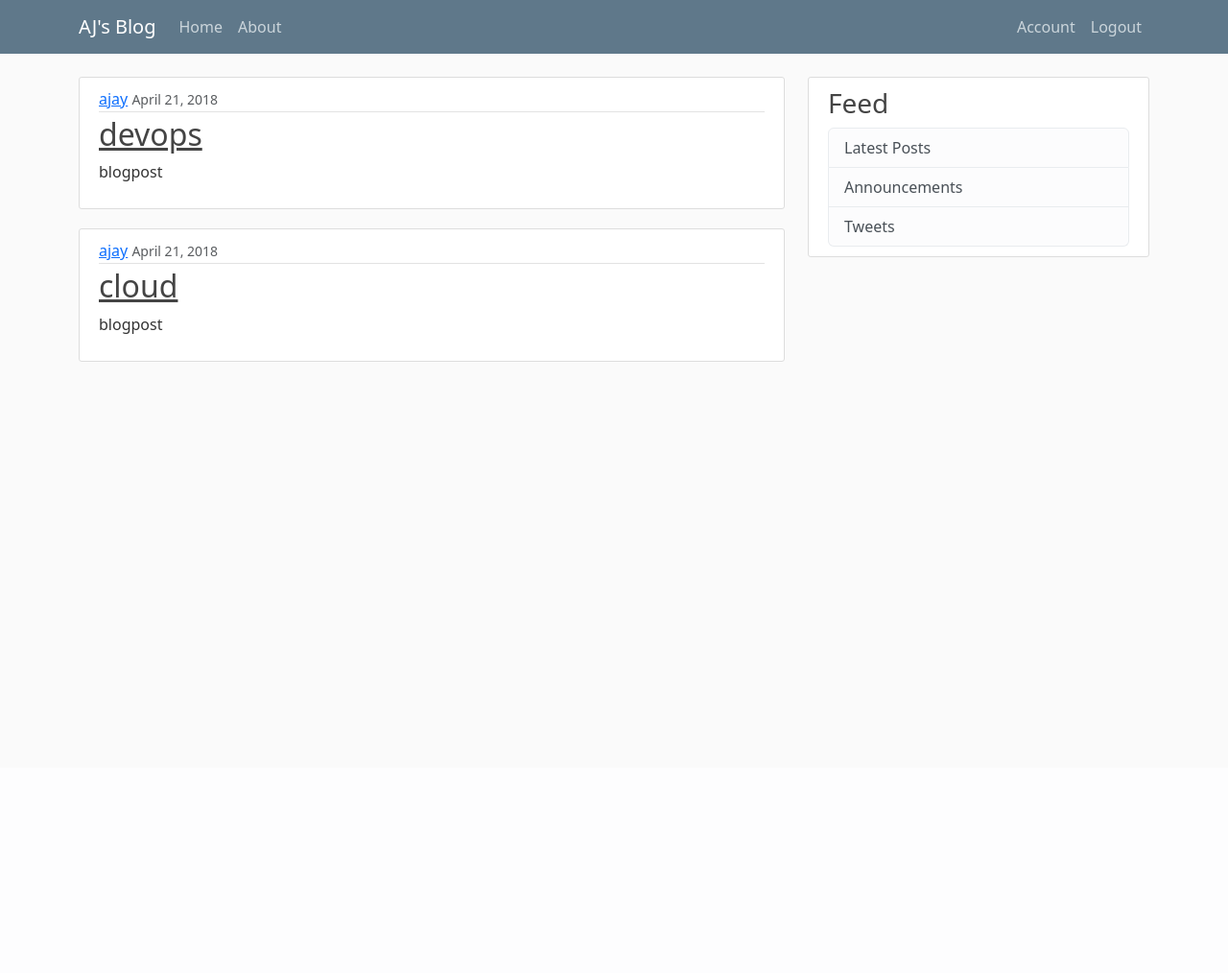
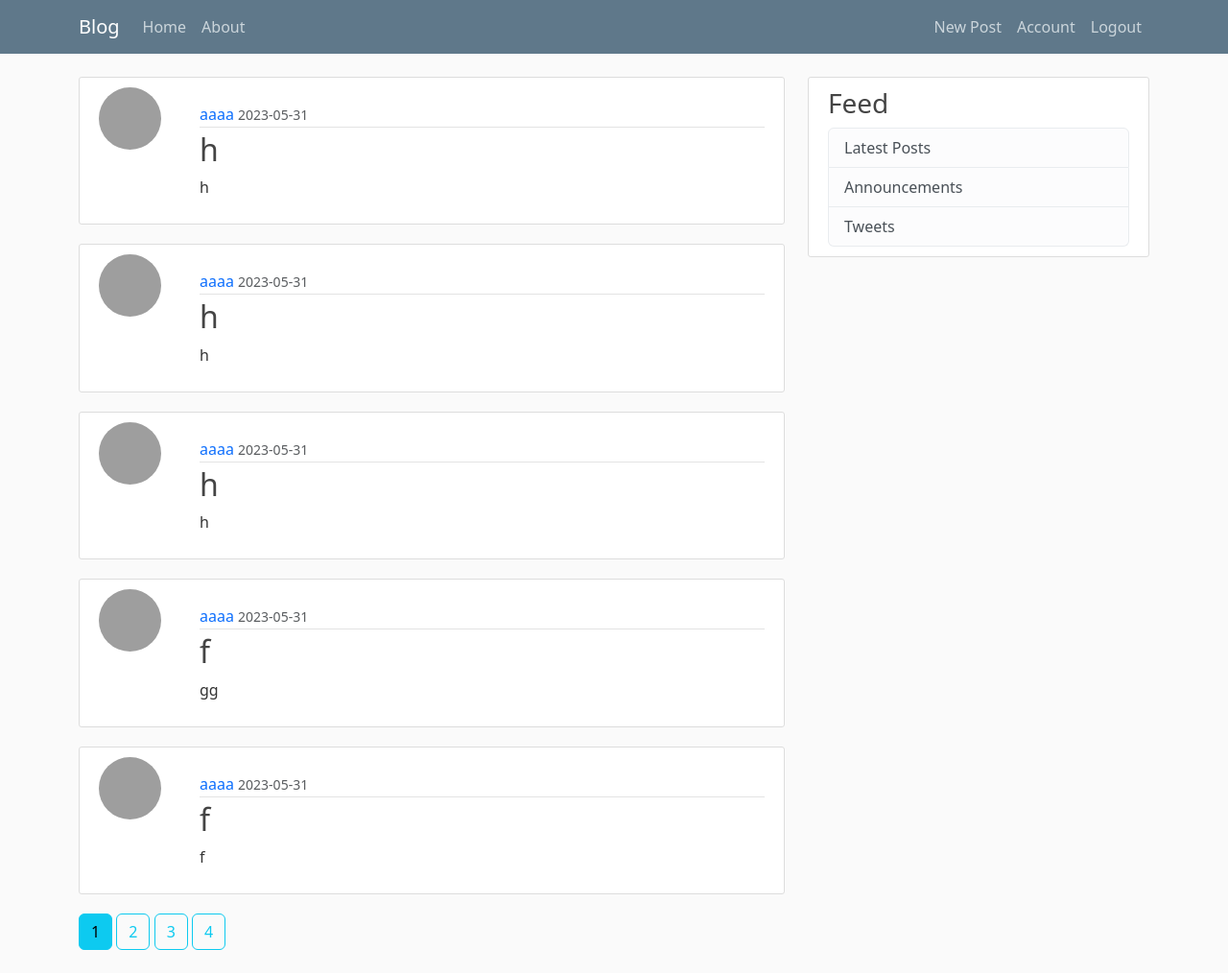
Before and after one commit to ajayg99/Blog_flask, a Flask app: page / in a window 1280 px wide. Shown: the whole page at 96% size. Before the commit the page ends 377 px from the top, so only its background shows below. Run offline with Flask 3, Linux system fonts and the light colour scheme; a user stored in the database is signed in; grey boxes are pictures that could not be loaded.

Commit message:
update delete and pagination

```diff
--- a/blog_flask_pkg/routes.py
+++ b/blog_flask_pkg/routes.py
@@ -1,31 +1,18 @@
-from flask import Flask, render_template, url_for, flash, redirect, request
-from blog_flask_pkg.forms import Reg, Log, Update_acc
+from flask import Flask, render_template, url_for, flash, redirect, request, abort
+from blog_flask_pkg.forms import Reg, Log, Update_acc, PostForm
 from blog_flask_pkg.models import Post, User
 from blog_flask_pkg import app, db, bcrypt
 from flask_login import login_user, current_user, logout_user, login_required
 import os, requests
 
 
-post = [
-    {
-        'author':'ajay',
-         'title' : 'devops',
-         'content':'blogpost',
-         'date_posted':'April 21, 2018'
-
-    },
-        {
-        'author':'ajay',
-         'title' : 'cloud',
-         'content':'blogpost',
-         'date_posted':'April 21, 2018'
-
-    }
-]
-
 @app.route('/')
 @app.route('/home')
+@login_required
 def home():
+    page = request.args.get('page',1,type=int)
+    post = Post.query.order_by(Post.date_posted.desc()).paginate(page=page, per_page=5)
+
     return render_template('home.html', posts=post)
 
 @app.route('/about')
@@ -36,13 +23,17 @@ def about():
 def Register():
     if current_user.is_authenticated:
         return redirect(url_for('home'))
-    form = Reg()
+
+    form = Reg()        #instance of Reg from forms.py
     if form.validate_on_submit():
-        hashed_pw = bcrypt.generate_password_hash(form.passw.data).decode('utf-8')
+        hashed_pw = bcrypt.generate_password_hash(form.passw.data).decode('utf-8') #hashing password
+        #pushing data to DB
         user = User(username=form.uname.data, email=form.email.data, passw=hashed_pw)
         db.session.add(user)
         db.session.commit()
 
+        #getting default img from robohash which is generated in models.py when creating user profile ; the url is a field(img) for the user table
+        #the logic stores the img under the dir named after user
         user_data = User.query.filter_by(username=form.uname.data).first()
         img = user_data.img
         response = requests.get(img)
@@ -85,6 +76,12 @@ def logout():
 def account():
     form = Update_acc()
     if form.validate_on_submit():
+
+        if form.pic.data:
+
+            path = './blog_flask_pkg/static/Users/'+str(current_user.username)+'/profile_pics/default'
+            form.pic.data.save(path)
+
         os.rename('./blog_flask_pkg/static/Users/'+current_user.username, './blog_flask_pkg/static/Users/'+form.uname.data)
         current_user.username = form.uname.data
         current_user.email = form.email.data
@@ -96,3 +93,50 @@ def account():
         form.email.data = current_user.email
     img = url_for('static',filename='Users/'+current_user.username+'/profile_pics/default')
     return render_template('account.html', title='Account', img=img, form=form)
+
+
+@app.route('/post/new', methods=['GET','POST'])
+@login_required
+def new_post():
+    form = PostForm()
+    if form.validate_on_submit():
+        post = Post(title=form.title.data, content=form.content.data, author=current_user)
+        db.session.add(post)
+        db.session.commit()
+        flash('Post Created!',"success")
+        return redirect(url_for('home'))
+    return render_template('create_post.html',title='New Post', form=form, legend='New Post')
+
+@app.route("/post/<int:post_id>")
+def post(post_id):
+    post = Post.query.get_or_404(post_id)
+    return render_template('post.html', title=post.title, post=post)
+
+@app.route("/post/<int:post_id>/update",methods=['GET','POST'])
+@login_required
+def update_post(post_id):
+    post = Post.query.get_or_404(post_id)
+    if post.author != current_user:
+        abort(403)
+    form = PostForm()
+    if form.validate_on_submit():
+        post.title = form.title.data
+        post.content = form.content.data
+        db.session.commit()
+        flash('Post Updated!',"success")
+        return redirect(url_for('post',post_id=post.id))
+    elif request.method=='GET':
+        form.title.data = post.title
+        form.content.data = post.content
+    return render_template('create_post.html',title='Update Post', form=form, legend='Update Post')
+
+@app.route("/post/<int:post_id>/delete",methods=['POST'])
+@login_required
+def delete_post(post_id):
+    post = Post.query.get_or_404(post_id)
+    if post.author != current_user:
+        abort(403)
+    db.session.delete(post)
+    db.session.commit()
+    flash('Post Deleted Successfully',"success")
+    return redirect(url_for('home'))
--- a/blog_flask_pkg/templates/account.html
+++ b/blog_flask_pkg/templates/account.html
@@ -4,7 +4,7 @@
       <div class="card content-section mb-3 pl-4" style="max-width: 800px;">
         <div class="row g-0">
           <div class="col-md-3">
-            <img src="{{ img }}" class="img-fluid account-img" alt="user_profilePic">
+            <img src="{{ img }}"  class="rounded-circle account-img" alt="user_profilePic">
           </div>
           <div class="col-md-9">
             <div class="card-body ms-3">
--- a/blog_flask_pkg/templates/home.html
+++ b/blog_flask_pkg/templates/home.html
@@ -1,15 +1,36 @@
     {% extends 'layout.html' %}
+
     {% block content %}
-        {% for post in posts %}
+      {% for post in posts.items %}
         <article class="media content-section">
           <div class="media-body">
+            <div class="row">
+              <div class="col-auto">
+                <img class="rounded-circle article-img" src="{{ url_for('static', filename='Users/' + post.author.username + '/profile_pics/default') }}">
+              </div>
+              <div class="col pt-3">
                 <div class="article-metadata">
-                <a class="mr-2" href="#">{{ post.author }}</a>
-                <small class="text-muted">{{ post.date_posted }}</small>
+                  <a class="mr-2" href="#" style="text-decoration: none;">{{ post.author.username }}</a>
+                  <small class="text-muted">{{ post.date_posted.strftime('%Y-%m-%d') }}</small>
+
                 </div>
-              <h2><a class="article-title" href="#">{{ post.title }}</a></h2>
+                <h2><a class="article-title" href="{{ url_for('post', post_id=post.id) }}" style="text-decoration: none;">{{ post.title }}</a></h2>
                 <p class="article-content">{{ post.content }}</p>
           </div>
+              </div>
+
+          </div>
+
         </article>
       {% endfor %}
+      {% for page_num in posts.iter_pages(left_edge=1, right_edge=1, left_current=1, right_current=2) %}
+        {% if page_num %}
+          {% if posts.page == page_num %}
+            <a class="btn btn-info mb-4 " href="{{ url_for('home',page=page_num)}}">{{ page_num }}</a>
+          {% else %}
+            <a class="btn btn-outline-info mb-4 " href="{{ url_for('home',page=page_num)}}">{{ page_num }}</a>
+          {% endif %}
+        {% else %}
+        {% endif %}
+      {% endfor %}
     {% endblock content %}
--- a/blog_flask_pkg/templates/layout.html
+++ b/blog_flask_pkg/templates/layout.html
@@ -7,16 +7,16 @@
     <meta http-equiv="X-UA-Compatible" content="IE=edge">
     <meta name="viewport" content="width=device-width, initial-scale=1.0">
     {% if title %}
-        <title>AJ's Blog - {{ title }}</title>
+        <title>Blog - {{ title }}</title>
     {% else %}
-        <title>AJ's Blog</title>
+        <title>Blog</title>
     {% endif %}
 </head>
 <body>
     <header class="site-header">
       <nav class="navbar navbar-expand-md navbar-dark bg-steel fixed-top">
         <div class="container">
-          <a class="navbar-brand mr-4" href="/">AJ's Blog</a>
+          <a class="navbar-brand mr-4" href="/">Blog</a>
           <button class="navbar-toggler" type="button" data-toggle="collapse" data-target="#navbarToggle" aria-controls="navbarToggle" aria-expanded="false" aria-label="Toggle navigation">
             <span class="navbar-toggler-icon"></span>
           </button>
@@ -28,6 +28,7 @@
             <!-- Navbar Right Side -->
             <div class="navbar-nav">
               {% if current_user.is_authenticated %}
+              <a class="nav-item nav-link" href="{{ url_for('new_post') }}">New Post</a>
               <a class="nav-item nav-link" href="{{ url_for('account') }}">Account</a>
               <a class="nav-item nav-link" href="{{ url_for('logout') }}">Logout</a>
               {% else %}
```
Also changed, not shown: blog_flask_pkg/forms.py (+8 -3 lines), blog_flask_pkg/templates/create_post.html (added, +43 -0 lines), blog_flask_pkg/templates/post.html (added, +48 -0 lines), instance/site.db, 1 other file. Lines whose indentation alone changed are shown as unchanged.
